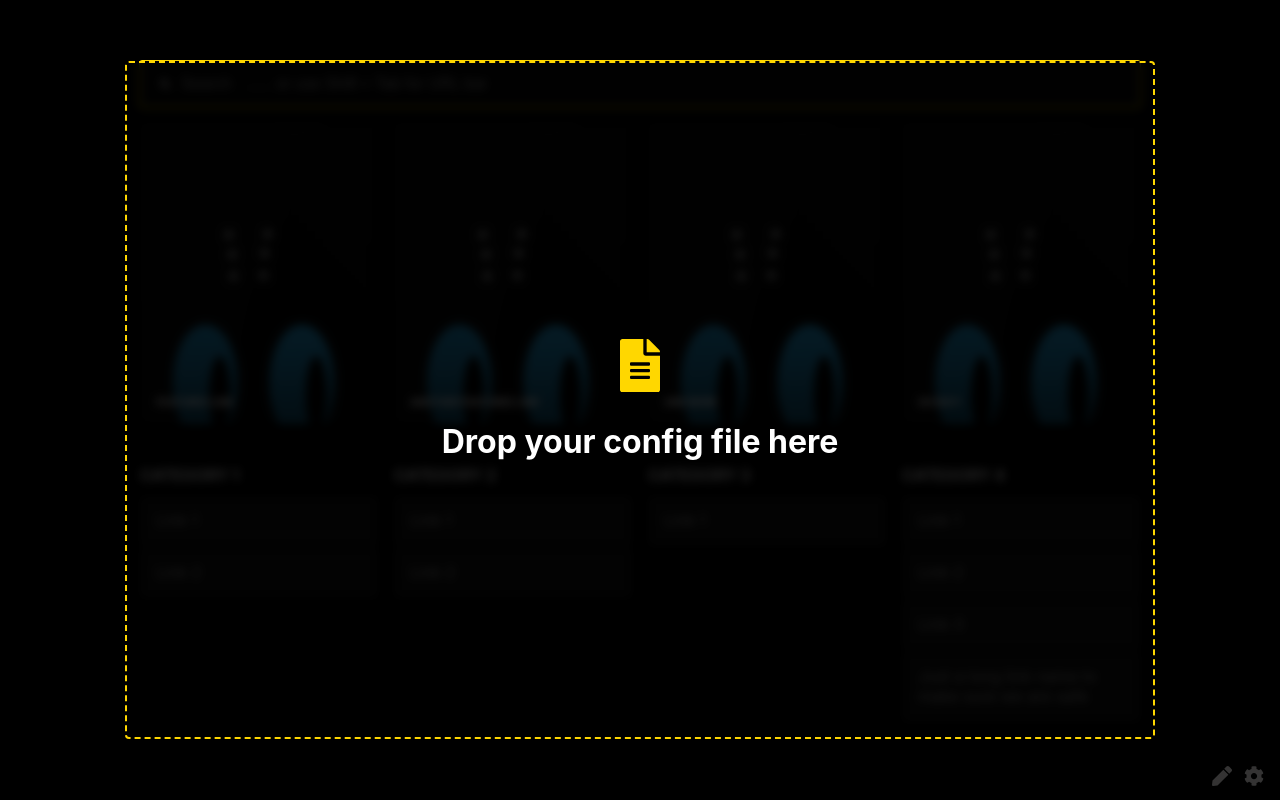
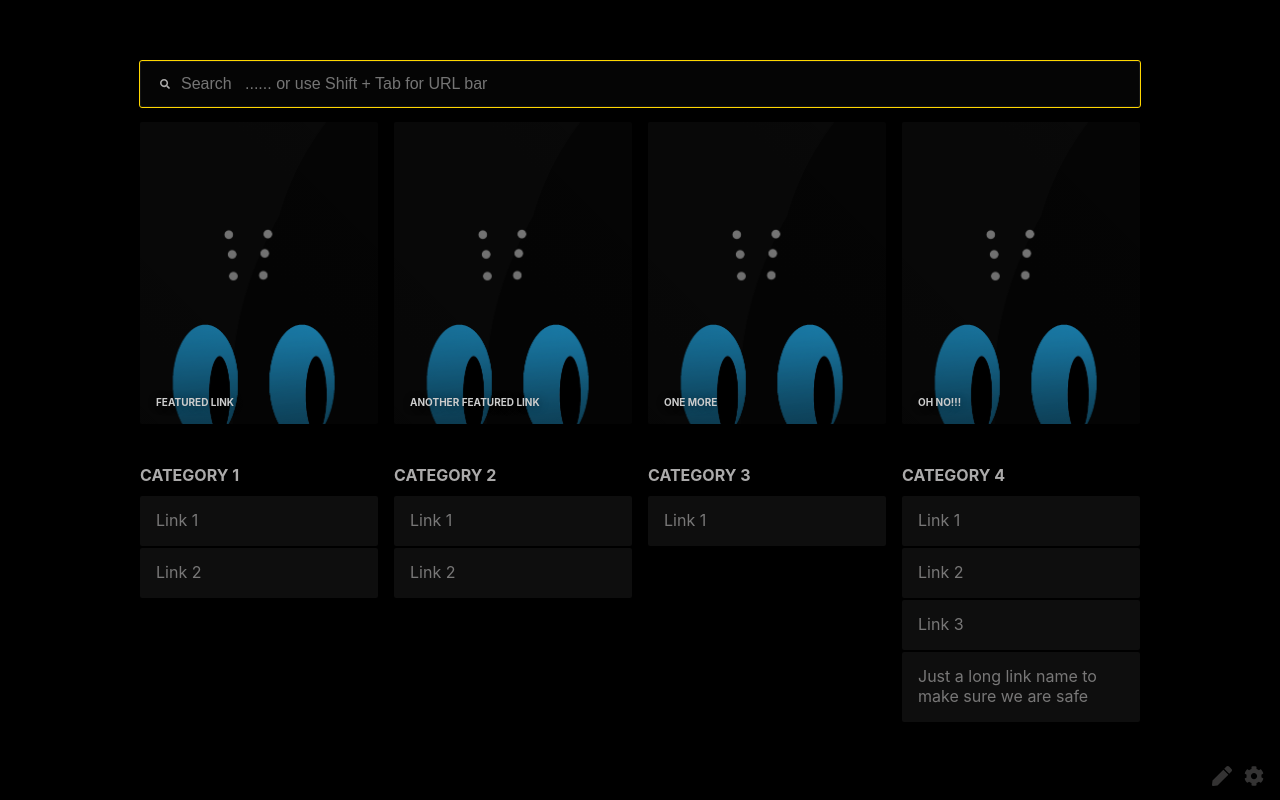
Before and after one commit to ashwin-pc/hiccup, a React (Create React App) app: page / in a window 1280 px wide. Built offline with nearby package versions, Linux system fonts and the light colour scheme.

Commit message:
fix(DragDrop): Incorrect drag validtion

```diff
--- a/src/components/FileUpload/index.tsx
+++ b/src/components/FileUpload/index.tsx
@@ -66,7 +66,7 @@ export const FileUpload: FC = ({ children }) => {
       onDragOver={handleDragOver}
     >
       {children}
-      {dragging >= 0 && (
+      {dragging > 0 && (
         <div className={[styles.dropzone, highlightClass].join(' ')}>
           <Icon size={40} icon="file" />
           Drop your config file here
```
